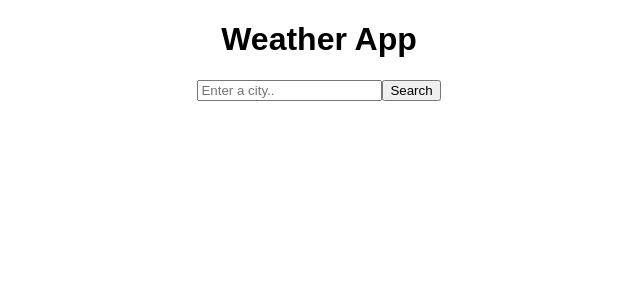
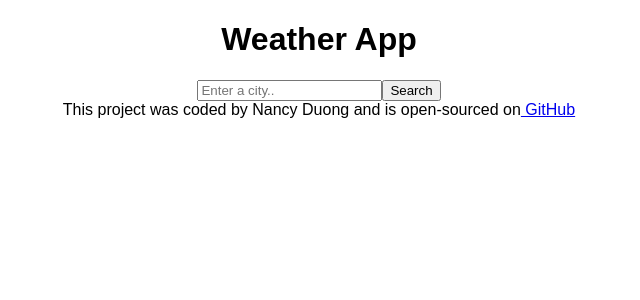
Before and after one commit to nanceed/react-weather-app, a React (Create React App) app: page / in a window 1280 px wide. Shown: the top 300 px of the page, without its empty margins (321-961 px from the left). Built offline with nearby package versions, Linux system fonts and the light colour scheme.

Commit message:
Added footer and GitHub repo URL

```diff
--- a/src/App.js
+++ b/src/App.js
@@ -7,6 +7,10 @@
     <div className="App">
       <h1>Weather App</h1>
       <WeatherSearch />
+      <footer>
+        This project was coded by Nancy Duong and is open-sourced on
+        <a href="https://github.com/nanceed/react-weather-app" target="_blank"> GitHub </a>
+        </footer>
     </div>
   );
 }
```
